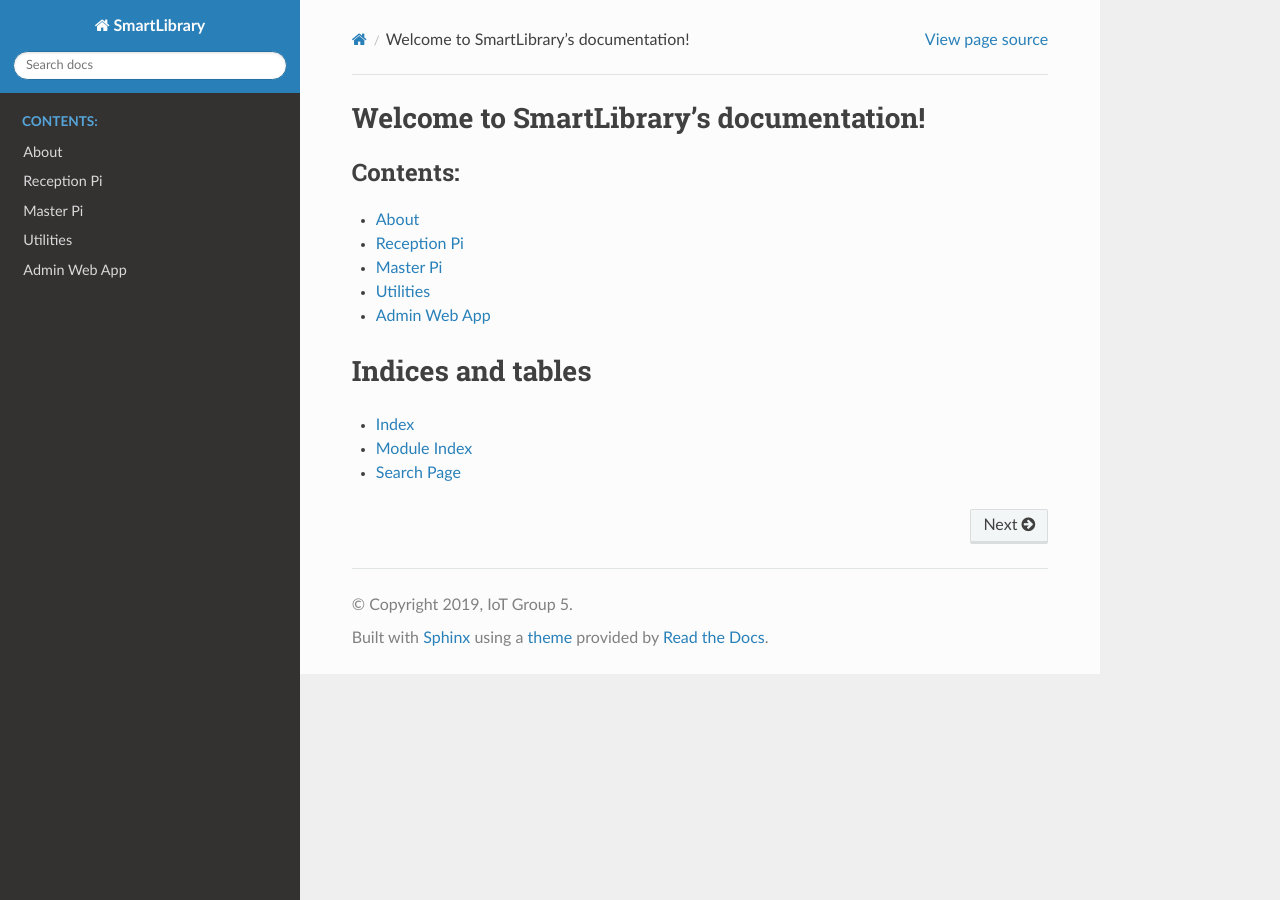
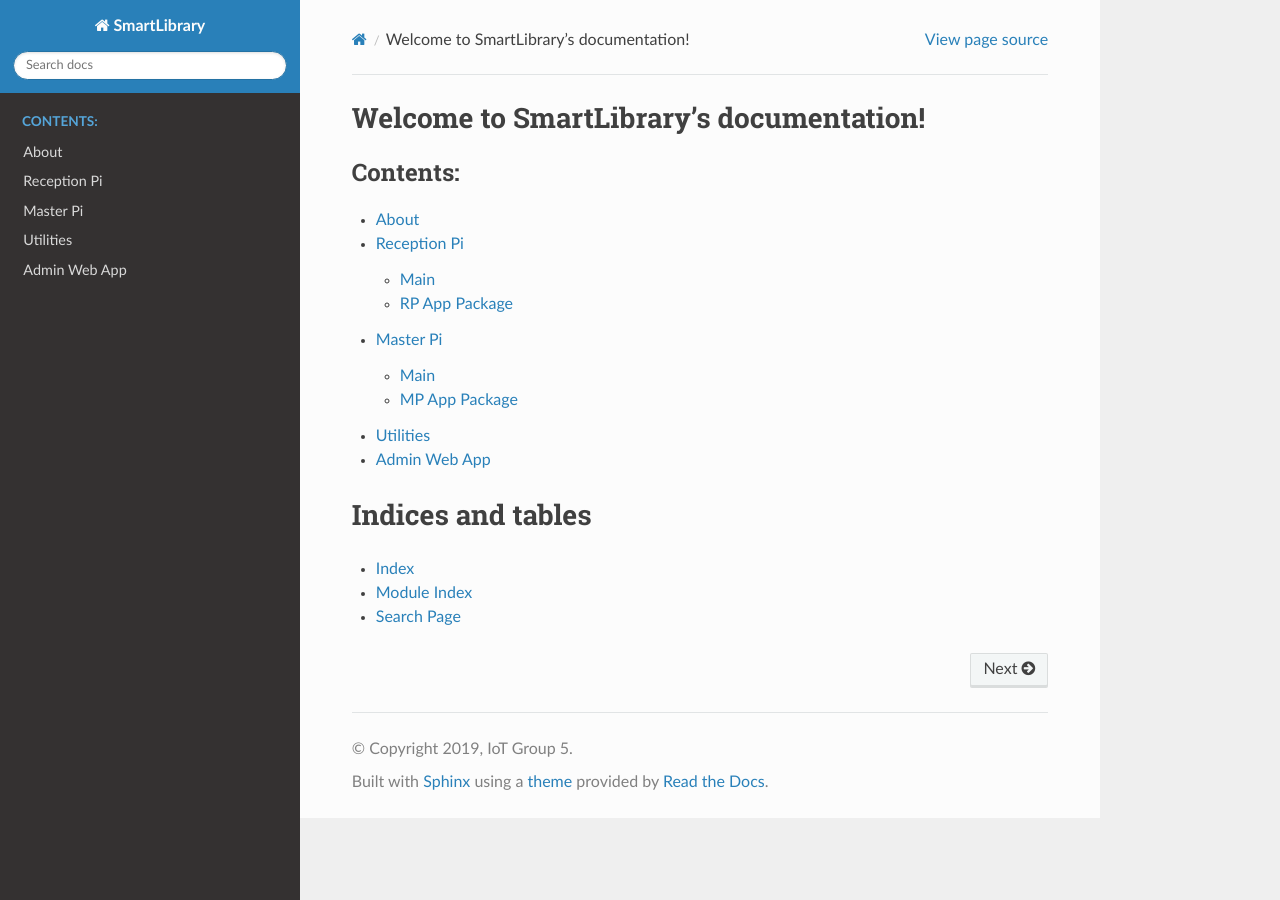
Before and after one commit to jing928/SmartLibrary, a Sphinx documentation site: the page built from docs/index.rst, in a window 1280 px wide. Built offline with Sphinx 7.4.7 and the Read the Docs theme 2.0.0, drawn with Linux system fonts in a browser that asks for light colours.

Commit message:
Add sections

```diff
--- a/docs/mp_code.rst
+++ b/docs/mp_code.rst
@@ -1,8 +1,14 @@
 Master Pi
 =========
 
+Main
+----
+
 .. automodule:: master_pi_app
    :members:
+
+MP App Package
+--------------
 
 .. automodule:: mp_app
    :members:
--- a/docs/rp_code.rst
+++ b/docs/rp_code.rst
@@ -1,8 +1,14 @@
 Reception Pi
 ============
 
+Main
+----
+
 .. automodule:: reception_pi_app
    :members:
+
+RP App Package
+--------------
 
 .. automodule:: rp_app
    :members:
```
